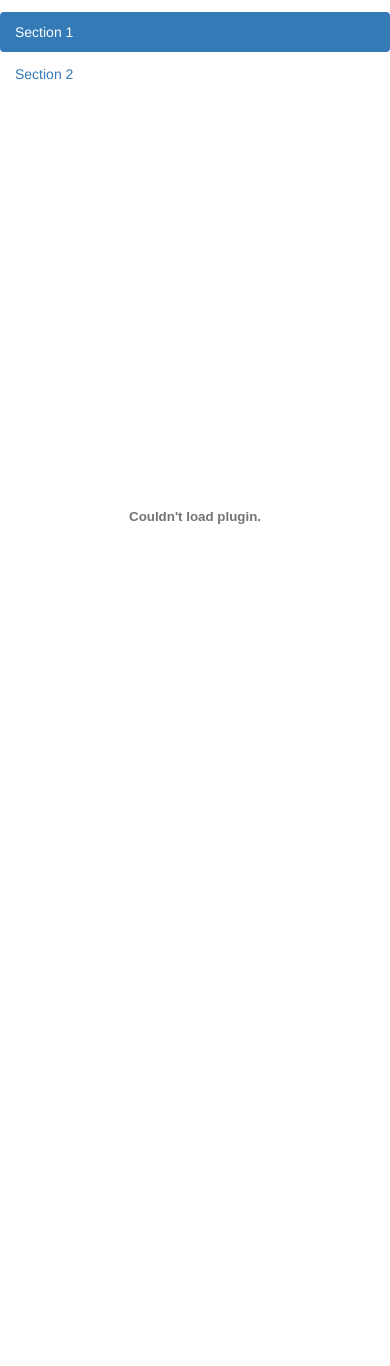
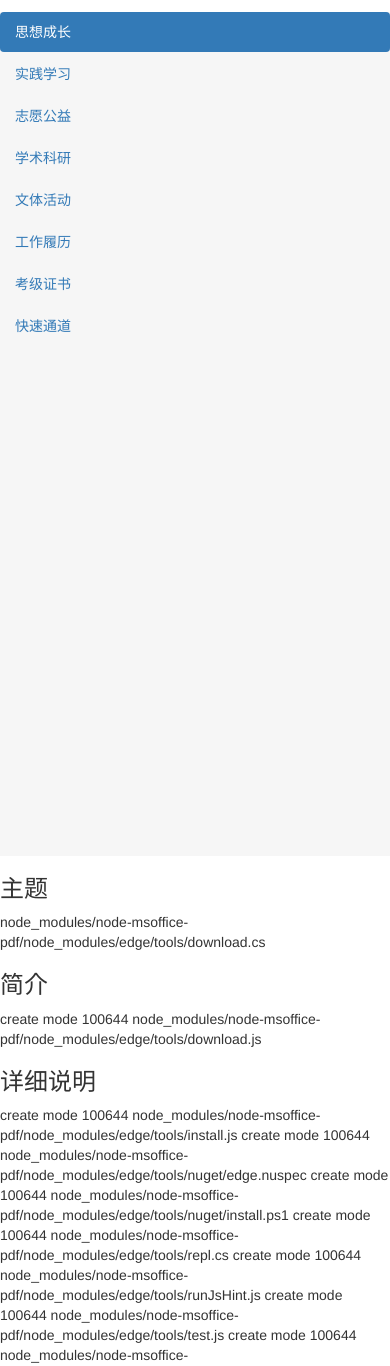
Before and after one commit to wuqingze/qilinguai, a website: page student.html in a window 390 px wide. Shown: the part 60-1426 px from the top of the page. Before the commit the page ends 998 px from the top, so only its background shows below. Drawn offline with nearby package versions, Linux system fonts and the light colour scheme.

Commit message:
数据库

```diff
--- a/package.json
+++ b/package.json
@@ -13,6 +13,7 @@
     "grunt-contrib-clean": "latest",
     "grunt-contrib-concat": "latest",
     "grunt-contrib-uglify": "latest",
+    "mysql": "^2.15.0",
     "node-msoffice-pdf": "^0.0.7"
   },
   "dependencies": {
--- a/student.html
+++ b/student.html
@@ -16,19 +16,55 @@
                     <div class="row clearfix">
                         <div class="col-md-12 column">
                             <div class="row clearfix">
-                                <div class="col-md-2 column">
-                                    <ul class="nav nav-pills nav-stacked">
+                                <div class="col-md-2 column" >
+                                    <ul class="nav nav-pills nav-stacked" style="background:#f6f6f6;height:100%">
                                             <li class="active">
-                                                    <a href="#panel-19954" data-toggle="tab">Section 1</a>
+                                                    <a href="#panel-19954" data-toggle="tab">思想成长 </a>
                                             </li>
                                             <li>
-                                                    <a href="#panel-439630" data-toggle="tab">Section 2</a>
+                                                    <a href="#panel-439630" data-toggle="tab">实践学习 </a>
+                                            </li>
+                                            <li>
+                                                    <a href="#panel-439630" data-toggle="tab">志愿公益 </a>
+                                            </li>
+                                            <li>
+                                                    <a href="#panel-439630" data-toggle="tab">学术科研 </a>
+                                            </li>
+                                            <li>
+                                                    <a href="#panel-439630" data-toggle="tab">文体活动 </a>
+                                            </li>
+                                            <li>
+                                                    <a href="#panel-439630" data-toggle="tab">工作履历 </a>
+                                            </li>
+                                            <li>
+                                                    <a href="#panel-439630" data-toggle="tab">考级证书 </a>
+                                            </li>
+                                            <li>
+                                                    <a href="#" data-togg="tab">快速通道</a>
                                             </li>
                                         </ul>
                                 </div>
                                 <div class="col-md-10 column">
+                                    <!-- <div style="background:#f6f6f6;width:100%;height:100%"></div> -->
                                     <!-- <embed src="./_jj.pdf" width="100%" height="100%">  -->
-                                    <embed src="./jj.doc" width="100%" height="100%">
+                                    <div>
+                                        <div><h3>主题</h3><p>node_modules/node-msoffice-pdf/node_modules/edge/tools/download.cs
+                                               </p></div>
+                                        <div><h3>简介</h3><p> create mode 100644 node_modules/node-msoffice-pdf/node_modules/edge/tools/download.js
+                                               </p></div>
+                                        <div><h3>详细说明</h3><p> create mode 100644 node_modules/node-msoffice-pdf/node_modules/edge/tools/install.js
+                                                create mode 100644 node_modules/node-msoffice-pdf/node_modules/edge/tools/nuget/edge.nuspec
+                                                create mode 100644 node_modules/node-msoffice-pdf/node_modules/edge/tools/nuget/install.ps1
+                                                create mode 100644 node_modules/node-msoffice-pdf/node_modules/edge/tools/repl.cs
+                                                create mode 100644 node_modules/node-msoffice-pdf/node_modules/edge/tools/runJsHint.js
+                                                create mode 100644 node_modules/node-msoffice-pdf/node_modules/edge/tools/test.js
+                                                create mode 100644 node_modules/node-msoffice-pdf/node_modules/edge/tools/unzip.cs
+                                                create mode 100644 node_modules/node-msoffice-pdf/node_modules/edge/tools/unzip.vbs
+                                                create mode 100644 node</p></div>
+                                        <div><h3>获奖时间</h3><p>32424235252</p></div>
+                                        <div><h3>证明材料</h3><embed src="./_jj.pdf" style="width:75%; height:100%"> </div>
+                                    </div>
+                                    <embed src="./jj.doc" width="100%" height="100%" hidden="true">
                                     <div style="background:#f6f6f6;height:100%" hidden="true">
                                         <div>
                                             <form class="form-horizontal" role="form">
```
Also changed, not shown: index.js (+14 -0 lines), test_database_connection.js (added, +18 -0 lines), 数据库表格.txt (added, +24 -0 lines), 1 other file.
